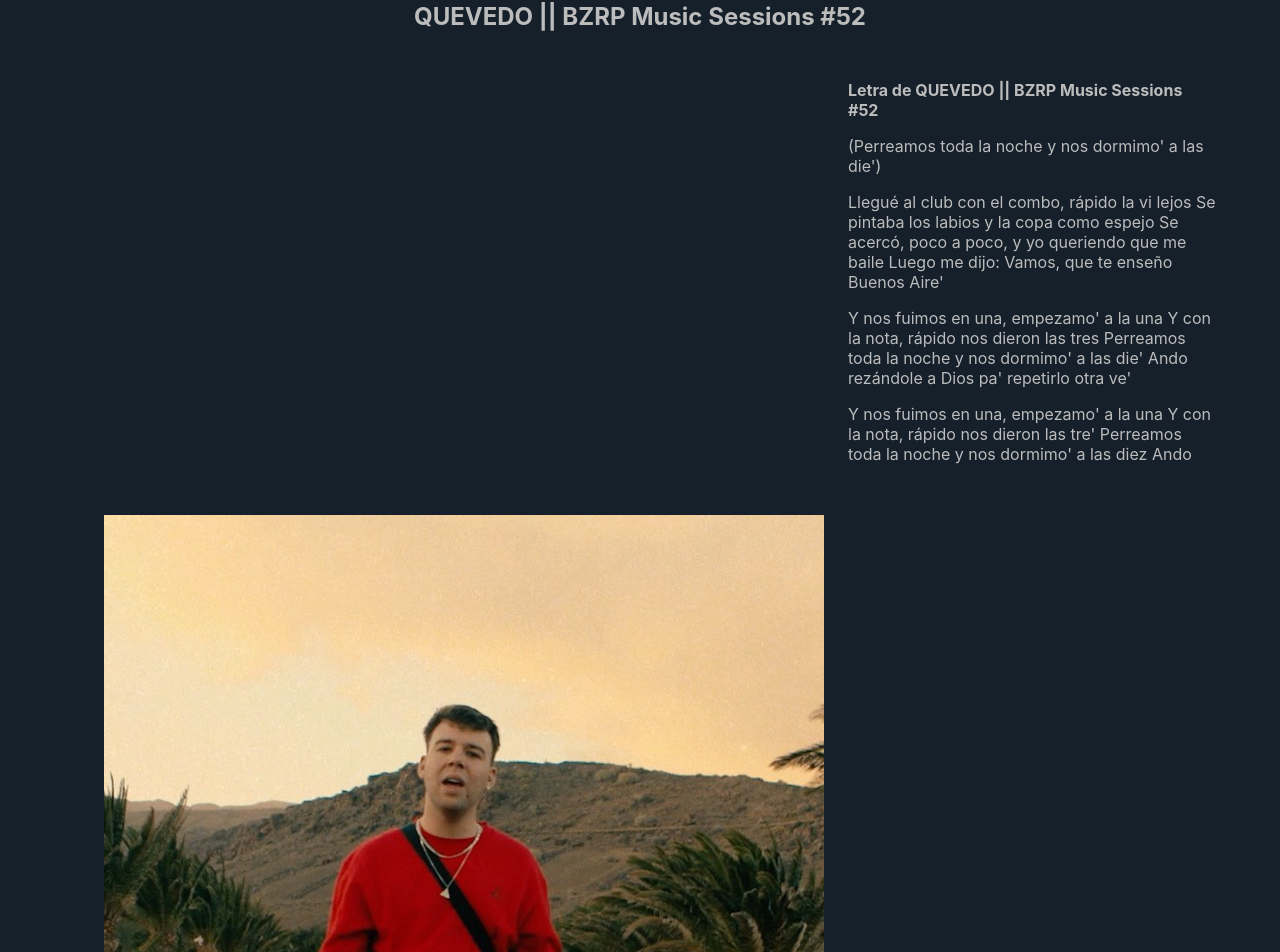
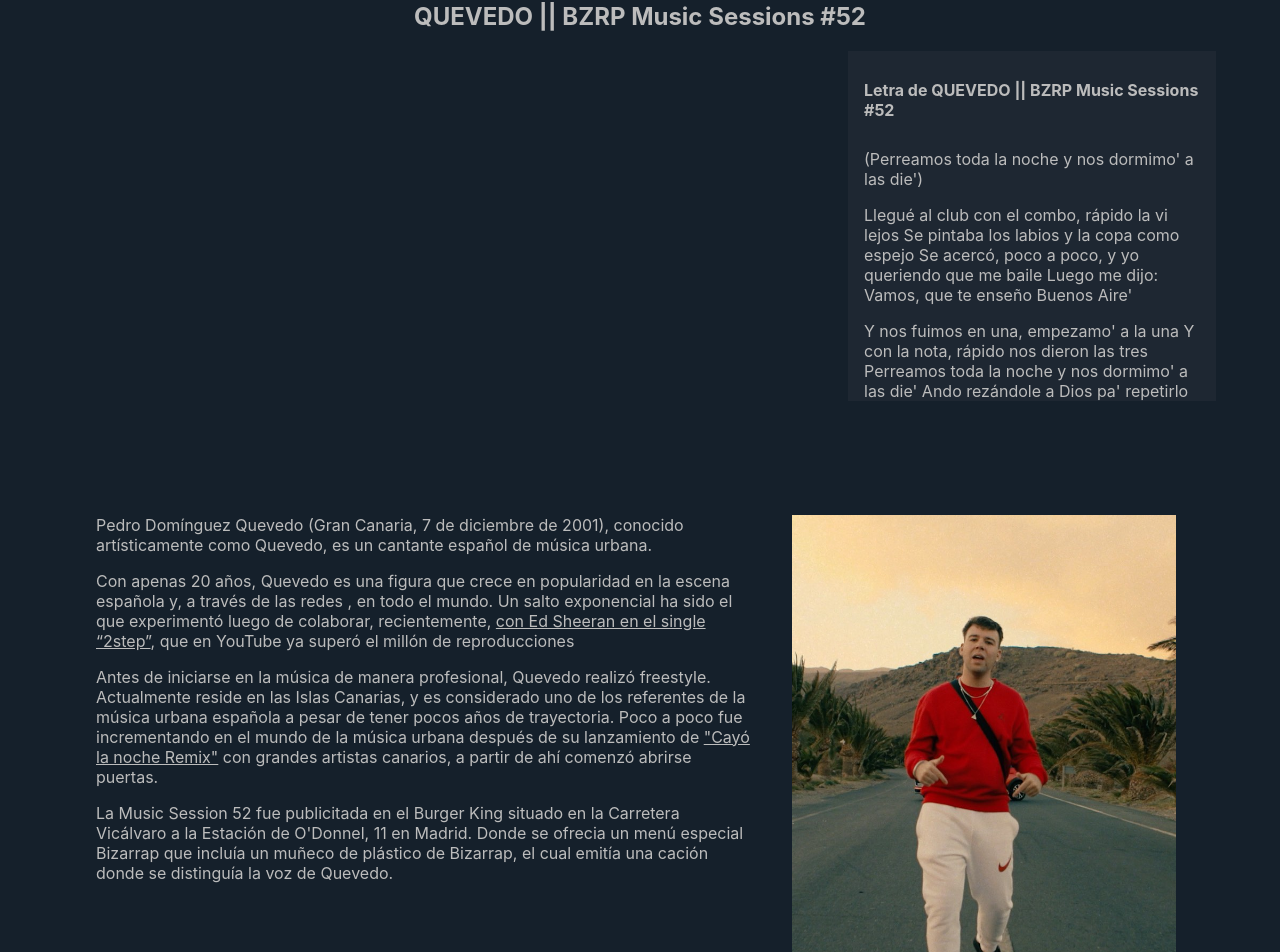
Before and after one commit to Maruan-Cardenas/bizarrap, a Next.js app: page /session-52 in a window 1280 px wide. Shown: the part 126-1078 px from the top of the page. Built offline with nearby package versions, Linux system fonts and the light colour scheme; no server answers.

Commit message:
Session 52 Quevedo completed

```diff
--- a/components/Sessions/Session.module.scss
+++ b/components/Sessions/Session.module.scss
@@ -9,7 +9,7 @@
   margin-top: 3em;
   @media screen and (min-width: 768px) {
     display: grid;
-    grid-template-columns: repeat(2, 1fr);
+    grid-template-columns: 2fr 1fr;
     grid-template-rows: repeat(3, min-content);
     .title {
       grid-column: 1 / 3;
@@ -24,21 +24,41 @@
     .letterBox {
       grid-column: 2 / 3;
       grid-row: 2 / 3;
-      float: left;
+      justify-self: flex-start;
+      align-self: flex-start;
       height: 400px;
-      overflow: scroll;
-
     }
   }
   .title {
     text-align: center;
   }
   .letterBox {
+    background-color: $black3;
+    padding: 1em;
+    margin-top: 1em;
+    @media screen and (min-width: 768px) {
+      height: 350px;
+      margin-top: 0;
+    }
     .letterTitle {
       font-size: 1em;
     }
     .letter {
       max-width: 90vw;
+      overflow: hidden;
+      @media screen and (min-width: 768px) {
+        overflow: scroll;
+        min-height: 270px;
+      }
+    }
+    button {
+      background-color: transparent;
+      border: none;
+      color: $white2;
+      font-weight: bold;
+      @media screen and (min-width: 768px) {
+        display: none;
+      }
     }
   }
 }
--- a/components/Sessions/index.jsx
+++ b/components/Sessions/index.jsx
@@ -1,27 +1,35 @@
+import { useState } from "react";
+
 // Styles
 import styles from "./Session.module.scss";
 
 // Components
 import Iframe from "../Iframe";
+import { motion } from "framer-motion";
 
 // Data
 import { PlayList } from "../PlayList";
 
-const Session = ({ id, children }) => {
+const Session = ({ id }) => {
   const video = PlayList.find((res) => res.id === id);
+  const [letterOpen, setLetterOpen] = useState(false);
   return (
     <section className={styles.session}>
       <h1 className={styles.title}>{video.title}</h1>
       <div className={styles.video}>
         <Iframe uri={video.uri} title={video.title} />
       </div>
-      <article className={styles.biografy}>{children}</article>
       <article className={styles.letterBox}>
         <h2 className={styles.letterTitle}>Letra de {video.title}</h2>
-        <div
+        <motion.div
           className={styles.letter}
           dangerouslySetInnerHTML={{ __html: video.letter }}
+          animate={{ height: letterOpen ? "100%" : "200px" }}
+          transition={{ duration: 1 }}
         />
+        <button onClick={() => setLetterOpen(!letterOpen)}>
+          {letterOpen ? "Ver menos" : "Ver más"}
+        </button>
       </article>
     </section>
   );
--- a/pages/session-52/index.jsx
+++ b/pages/session-52/index.jsx
@@ -4,6 +4,7 @@
 // Components
 import Layout from "../../components/Layout";
 import Session from "../../components/Sessions";
+import Link from "next/link";
 
 // Images
 import quevedo from "../../public/Quevedo_cantante_foto.jpg";
@@ -19,23 +20,23 @@
       description="Bizzarap Music Session 52 con Quevedo (Pedro domínguez quevedo) la esperadísima colaboración entre el argentino Bizarrap y el canario Pedro Domínguez Quevedo"
       tags={["Bizarrap", "Quevedo", "Pedro Domínguez Quevedo", "bzrp"]}
     >
-      <Session
-        id={52}
-        altBiografy="Imágen de Quevedo"
-        miniature={miniatureQuevedo}
-        altMiniature="Miniatura de la Bizarrap Music Session 52 con Quevedo"
-      >
-        <article className={styles.biografy}>
-          <figure className={styles.image}>
-            <div>
-              <Image src={quevedo} alt="Pedro Domínguez Quevedo" />
-            </div>
-            <figcaption>Pedro Domínguez Quevedo</figcaption>
-          </figure>
+      <Session id={52} />
+      <article className={styles.biografy}>
+        <div className={styles.paragraph}>
           <p>
             Pedro Domínguez Quevedo (Gran Canaria, 7 de diciembre de 2001),
             conocido artísticamente como Quevedo, es un cantante español de
             música urbana.
+          </p>
+          <p>
+            Con apenas 20 años, Quevedo es una figura que crece en popularidad
+            en la escena española y, a través de las redes , en todo el mundo.
+            Un salto exponencial ha sido el que experimentó luego de colaborar,
+            recientemente,{" "}
+            <Link href="https://www.youtube.com/watch?v=a03iy6vnUdQ">
+              <a target="_blanck">con Ed Sheeran en el single “2step”</a>
+            </Link>
+            , que en YouTube ya superó el millón de reproducciones
           </p>
           <p>
             Antes de iniciarse en la música de manera profesional, Quevedo
@@ -43,11 +44,28 @@
             considerado uno de los referentes de la música urbana española a
             pesar de tener pocos años de trayectoria. Poco a poco fue
             incrementando en el mundo de la música urbana después de su
-            lanzamiento de &quot;Cayó la noche Remix&quot; con grandes artistas
-            canarios, a partir de ahí comenzó abrirse puertas.
+            lanzamiento de{" "}
+            <Link href="https://www.youtube.com/watch?v=iyjMwZQTN-o">
+              <a target="_blanck">&quot;Cayó la noche Remix&quot;</a>
+            </Link>{" "}
+            con grandes artistas canarios, a partir de ahí comenzó abrirse
+            puertas.
           </p>
-        </article>
-      </Session>
+          <p>
+            La Music Session 52 fue publicitada en el Burger King situado en la
+            Carretera Vicálvaro a la Estación de O&apos;Donnel, 11 en Madrid.
+            Donde se ofrecia un menú especial Bizarrap que incluía un muñeco de
+            plástico de Bizarrap, el cual emitía una cación donde se distinguía
+            la voz de Quevedo.
+          </p>
+        </div>
+        <figure className={styles.image}>
+          <div>
+            <Image src={quevedo} alt="Pedro Domínguez Quevedo" />
+          </div>
+          <figcaption>Pedro Domínguez Quevedo</figcaption>
+        </figure>
+      </article>
     </Layout>
   );
 };
--- a/styles/SessionsPages.module.scss
+++ b/styles/SessionsPages.module.scss
@@ -1,9 +1,12 @@
+@import '../styles/colors.scss';
+
 .biografy {
   width: 90vw;
   padding: 1em 0;
-
   @media screen and (min-width: 768px) {
-    width: 60vw;
+    display: flex;
+    justify-content: center;
+    padding-left: 2em;
   }
   .image {
     display: flex;
@@ -12,18 +15,20 @@
     flex-direction: column;
     div {
       width: 90vw;
-    }
-    @media screen and (min-width: 768px) {
-      float: left;
+      @media screen and (min-width: 768px) {
+        width: 30vw;
+      }
     }
     figcaption {
       font-size: .7em;
       text-align: center;
+      color: $white2;
     }
   }
-  .imageProx {
-    display: flex;
-    align-items: center;
-    justify-content: center;
+  p {
+    color: $white2;
+  }
+  a {
+    text-decoration: underline;
   }
 }
```
Also changed, not shown: pages/index.js (+6 -1 lines).
